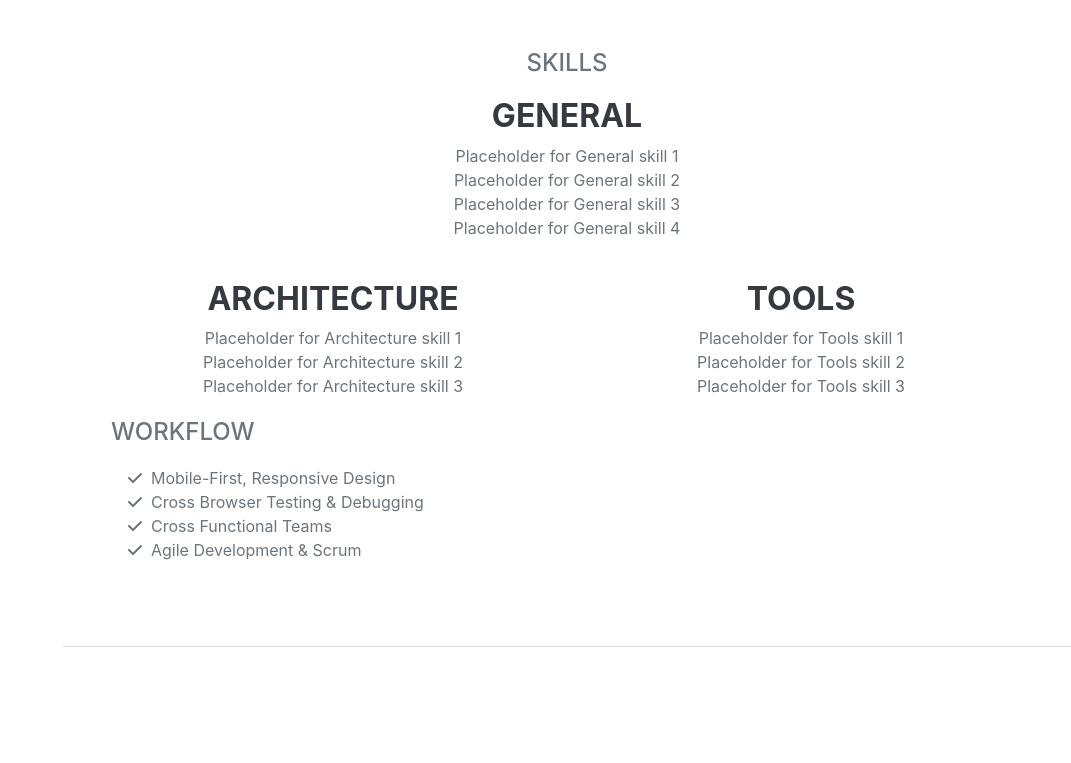
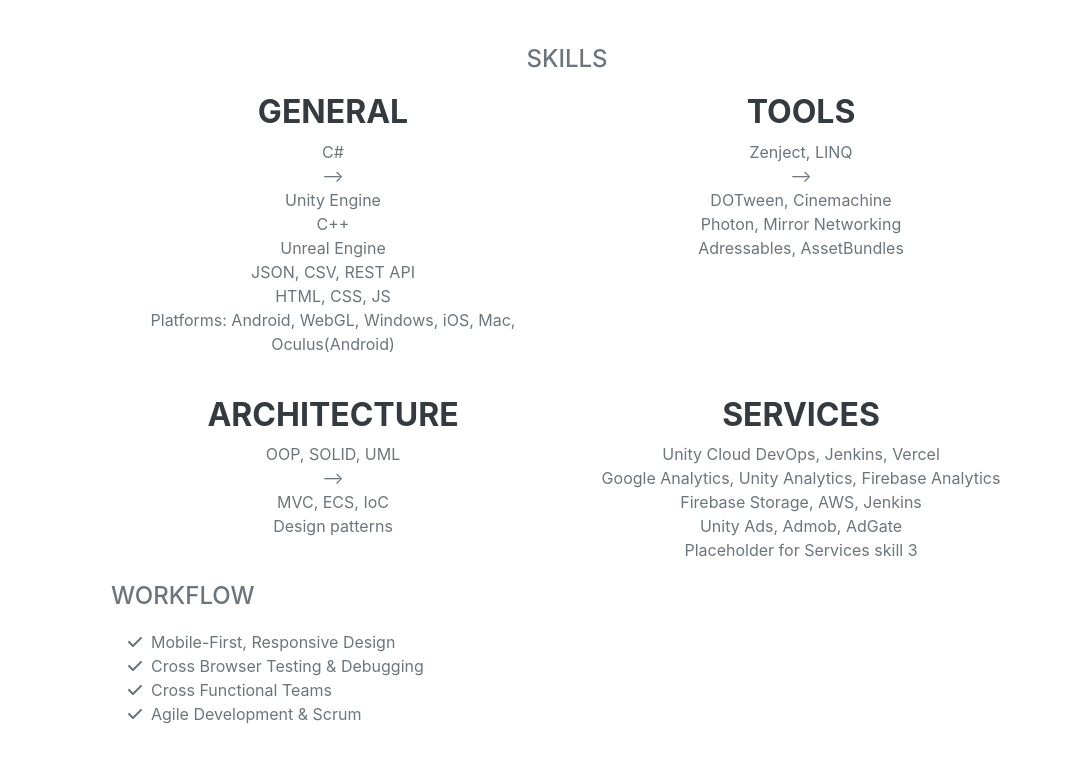
Before and after one commit to arthurk1t/resume, a plain HTML site: page index.html in a window 1280 px wide. Shown: the part 2876-3639 px from the top of the page, without its empty margins (209-1280 px from the left). Drawn offline with nearby package versions, Linux system fonts and the light colour scheme; a web font is replaced by a local one.

Commit message:
feat: upd skills

```diff
--- a/index.html
+++ b/index.html
@@ -120,43 +120,98 @@
                 </div>
             </section>
             <hr class="m-0" />
+
             <!-- Skills-->
             <section class="resume-section" id="skills">
                 <div class="resume-section-content">
                     <h2 class="mb-5">Skills</h2>
                     <div class="subheading mb-3 text-center">Skills</div>
-                    <!-- General Section -->
-                    <div class="row">
-                        <div class="col text-center">
+
+                    <!-- First row: General and Tools -->
+                    <div class="row text-center">
+                        <div class="col">
                             <h3>General</h3>
                             <ul class="list-unstyled">
-                                <li>Placeholder for General skill 1</li>
-                                <li>Placeholder for General skill 2</li>
-                                <li>Placeholder for General skill 3</li>
-                                <li>Placeholder for General skill 4</li>
-                            </ul>
-                        </div>
-                    </div>
-
-                    <!-- Architecture and Tools Section -->
-                    <div class="row text-center mt-4">
-                        <div class="col">
-                            <h3>Architecture</h3>
-                            <ul class="list-unstyled">
-                                <li>Placeholder for Architecture skill 1</li>
-                                <li>Placeholder for Architecture skill 2</li>
-                                <li>Placeholder for Architecture skill 3</li>
+                                <li>C#</li>-->
+                                <li>Unity Engine</li>
+                                <li>C++</li>
+                                <li>Unreal Engine</li>
+                                <li>JSON, CSV, REST API</li>
+                                <li>HTML, CSS, JS</li>
+                                <li>Platforms: Android, WebGL, Windows, iOS, Mac, Oculus(Android)</li>
                             </ul>
                         </div>
                         <div class="col">
                             <h3>Tools</h3>
                             <ul class="list-unstyled">
-                                <li>Placeholder for Tools skill 1</li>
-                                <li>Placeholder for Tools skill 2</li>
-                                <li>Placeholder for Tools skill 3</li>
+                                <li>Zenject, LINQ</li>-->
+                                <li>DOTween, Cinemachine</li>
+                                <li>Photon, Mirror Networking</li>
+                                <li>Adressables, AssetBundles</li>
                             </ul>
                         </div>
                     </div>
+
+                    <!-- Second row: Architecture and Services -->
+                    <div class="row text-center mt-4">
+                        <div class="col">
+                            <h3>Architecture</h3>
+                            <ul class="list-unstyled">
+                                <li>OOP, SOLID, UML</li>-->
+                                <li>MVC, ECS, IoC</li>
+                                <li>Design patterns</li>
+                            </ul>
+                        </div>
+                        <div class="col">
+                            <h3>Services</h3>
+                            <ul class="list-unstyled">
+                                <li> Unity Cloud DevOps, Jenkins, Vercel</li>
+                                <li> Google Analytics, Unity Analytics, Firebase Analytics</li>
+                                <li> Firebase Storage, AWS, Jenkins</li>
+                                <li> Unity Ads, Admob, AdGate</li>
+                                <li>Placeholder for Services skill 3</li>
+                            </ul>
+                        </div>
+                    </div>
+<!--                    <div class="subheading mb-3 text-center">Skills</div>-->
+<!--                    &lt;!&ndash; General Section &ndash;&gt;-->
+<!--                    <div class="row">-->
+<!--                        <div class="col text-center">-->
+<!--                            <h3>General</h3>-->
+<!--                            <ul class="list-unstyled">-->
+<!--                                <li>C#</li>-->
+<!--                                <li>Unity Engine</li>-->
+<!--                                <li>C++</li>-->
+<!--                                <li>Unreal Engine</li>-->
+<!--                                <li>JSON, CSV, REST API</li>-->
+<!--                                <li>HTML, CSS, JS</li>-->
+<!--                                <li>Platforms: Android, WebGL, Windows, iOS, Mac, Oculus(Android)</li>-->
+<!--                            </ul>-->
+<!--                        </div>-->
+<!--                    </div>-->
+
+<!--                    &lt;!&ndash; Architecture and Tools Section &ndash;&gt;-->
+<!--                    <div class="row text-center mt-4">-->
+<!--                        <div class="col">-->
+<!--                            <h3>Architecture</h3>-->
+<!--                            <ul class="list-unstyled">-->
+<!--                                <li>OOP, SOLID, UML</li>-->
+<!--                                <li>MVC, ECS, IoC</li>-->
+<!--                                <li>Design patterns</li>-->
+<!--                            </ul>-->
+<!--                        </div>-->
+<!--                        <div class="col">-->
+<!--                            <h3>Tools</h3>-->
+<!--                            <ul class="list-unstyled">-->
+<!--                                <li>Zenject</li>-->
+<!--                                <li>DOTween</li>-->
+<!--                                <li>LINQ</li>-->
+<!--                                <li>Photon, Mirror Networking</li>-->
+<!--                                <li>Adressables, XR</li>-->
+<!--                                <li>Placeholder for Tools skill 3</li>-->
+<!--                            </ul>-->
+<!--                        </div>-->
+<!--                    </div>-->
                     <div class="subheading mb-3">Workflow</div>
                     <ul class="fa-ul mb-0">
                         <li>
```
